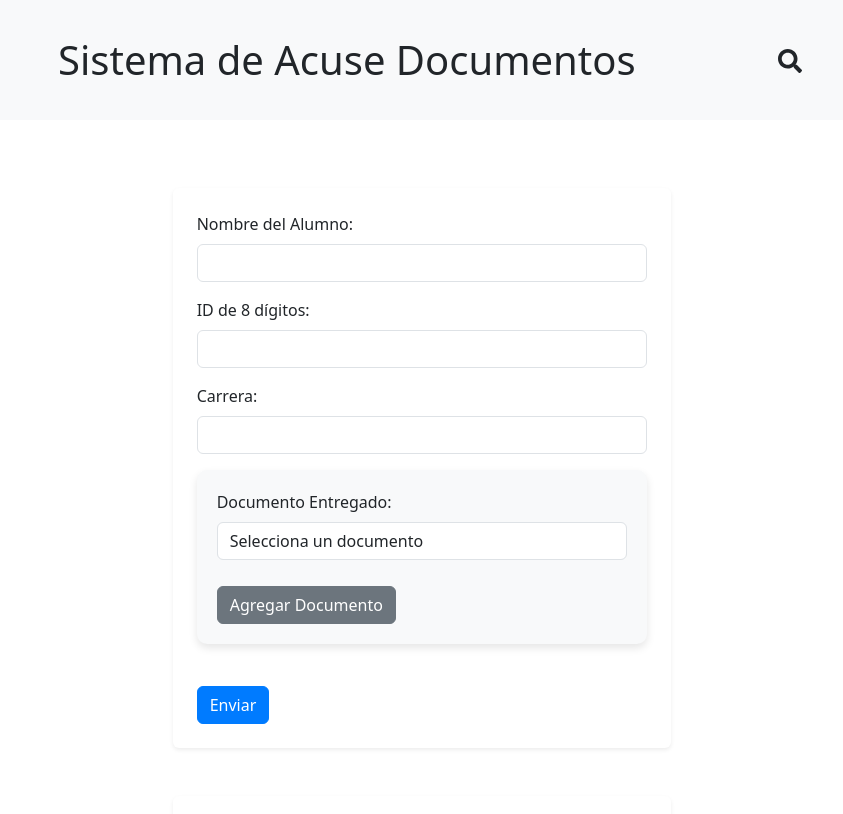
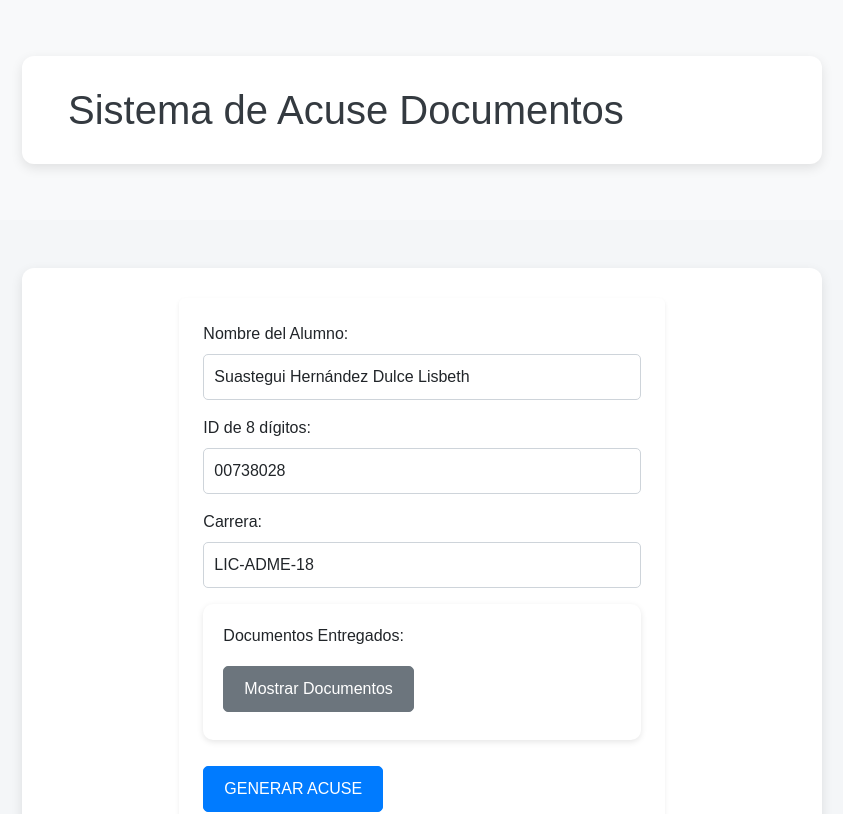
Before and after one commit to javiermenesescampos1232/SistemaAcuseUnid, a React (Create React App) app: page / in a window 1280 px wide. Shown: the top 814 px of the page, without its empty margins (218-1061 px from the left). Built offline with nearby package versions, Linux system fonts and the light colour scheme.

Commit message:
nuevos cambios

```diff
--- a/package.json
+++ b/package.json
@@ -3,6 +3,9 @@
   "version": "0.1.0",
   "private": true,
   "dependencies": {
+    "@emotion/react": "^11.11.4",
+    "@emotion/styled": "^11.11.5",
+    "@mui/material": "^5.15.21",
     "@testing-library/jest-dom": "^5.17.0",
     "@testing-library/react": "^13.4.0",
     "@testing-library/user-event": "^13.5.0",
--- a/src/App.css
+++ b/src/App.css
@@ -1,54 +1,95 @@
 /* App.css */
+
+body {
+  background-color: #f4f6f8;
+  font-family: 'Arial', sans-serif;
+}
 
 .container {
   max-width: 800px;
-  margin: auto;
-  padding: 20px;
+  margin: 40px auto;
+  padding: 30px;
+  background-color: #ffffff;
+  border-radius: 12px;
+  box-shadow: 0 4px 12px rgba(0, 0, 0, 0.1);
+}
+
+h1 {
+  text-align: center;
+  margin-bottom: 30px;
+  color: #343a40;
 }
 
 .form-group {
-  background-color: #f8f9fa;
+  background-color: #ffffff;
   padding: 20px;
   border-radius: 10px;
-  box-shadow: 0 4px 8px rgba(0, 0, 0, 0.1);
+  box-shadow: 0 2px 6px rgba(0, 0, 0, 0.1);
   margin-bottom: 20px;
 }
 
 .form-control {
-  margin-bottom: 10px;
+  margin-bottom: 15px;
+  padding: 10px;
+  border: 1px solid #ced4da;
+  border-radius: 5px;
+}
+
+.form-control:focus {
+  border-color: #80bdff;
+  outline: 0;
+  box-shadow: 0 0 5px rgba(128, 189, 255, 0.5);
 }
 
 .btn-primary {
   background-color: #007bff;
   border-color: #007bff;
+  color: #ffffff;
 }
 
 .btn-primary:hover {
-  background-color: #0069d9;
-  border-color: #0062cc;
+  background-color: #0056b3;
+  border-color: #004085;
 }
 
 .btn-secondary {
   background-color: #6c757d;
   border-color: #6c757d;
+  color: #ffffff;
 }
 
 .btn-secondary:hover {
-  background-color: #5a6268;
-  border-color: #545b62;
+  background-color: #545b62;
+  border-color: #3d4146;
 }
 
 .btn {
   margin-top: 10px;
-}
-
-h1 {
-  text-align: center;
-  margin-bottom: 20px;
+  padding: 10px 20px;
+  border-radius: 5px;
+  transition: background-color 0.3s, border-color 0.3s;
 }
 
 @media (max-width: 768px) {
   .container {
-    padding: 10px;
+    padding: 20px;
   }
 }
+
+.form-group.mb-3 {
+  overflow-x: auto;
+  max-width: 100%;
+}
+
+.documentos-lista {
+  display: flex;
+  flex-wrap: nowrap;
+  list-style-type: none;
+  padding-left: 0;
+  white-space: nowrap;
+}
+
+.documentos-lista .list-group-item {
+  flex: 0 0 auto;
+  margin-right: 10px;
+}
--- a/src/App.js
+++ b/src/App.js
@@ -1,49 +1,98 @@
 import React, { useState } from 'react';
 import 'bootstrap/dist/css/bootstrap.min.css';
+import Checkbox from '@mui/material/Checkbox';
+import FormControlLabel from '@mui/material/FormControlLabel';
+import jsPDF from 'jspdf'; // Importa jspdf para generar PDFs
 import './App.css';
-import { FaSearch } from 'react-icons/fa';
 
 const alumnos = [
   { id: '00738028', nombre: 'Suastegui Hernández Dulce Lisbeth', carrera: 'LIC-ADME-18' },
   { id: '00662244', nombre: 'Tabarez Guillén Jaylin Esmeralda', carrera: 'LIC-ADME-18' },
+  // ... otros estudiantes
+];
 
+const documentosOpciones = [
+  { id: 'Acta Nacimiento', label: 'Acta Nacimiento' },
+  { id: 'Curp', label: 'Curp' },
+  { id: 'certificado Prepa', label: 'certificado Prepa' },
+  { id: 'Comprobante de domicilio', label: 'Comprobante de domicilio' },
+  { id: 'Comprobante de pago de inscripción', label: 'Comprobante de pago de inscripción' },
+  { id: 'Fotografías', label: 'Fotografías:' },
 ];
 
 const App = () => {
-  const [documentos, setDocumentos] = useState([]);
-  const [busqueda, setBusqueda] = useState('');
-  const [alumnoSeleccionado, setAlumnoSeleccionado] = useState(null);
-  const [showSearch, setShowSearch] = useState(false);
+  const [alumnoSeleccionado, setAlumnoSeleccionado] = useState(alumnos[0]);
+  const [documentosSeleccionados, setDocumentosSeleccionados] = useState([]);
+  const [mostrarDocumentos, setMostrarDocumentos] = useState(false); // Estado para controlar la visibilidad de la lista de documentos
 
-  const handleSearch = (e) => {
-    setBusqueda(e.target.value);
-    const alumno = alumnos.find(a => a.id === e.target.value);
-    if (alumno) {
-      setAlumnoSeleccionado(alumno);
+  const handleCheckboxChange = (event) => {
+    const { value, checked } = event.target;
+    if (checked && !documentosSeleccionados.includes(value)) {
+      setDocumentosSeleccionados([...documentosSeleccionados, value]);
+    } else {
+      const newDocumentosSeleccionados = documentosSeleccionados.filter(doc => doc !== value);
+      setDocumentosSeleccionados(newDocumentosSeleccionados);
     }
   };
 
-  const handleAddDocumento = () => {
-    const documentoSeleccionado = document.getElementById('documentoEntregado').value;
-    if (documentoSeleccionado && !documentos.includes(documentoSeleccionado)) {
-      setDocumentos([...documentos, documentoSeleccionado]);
-    }
+  const handleNombreChange = (e) => {
+    setAlumnoSeleccionado({ ...alumnoSeleccionado, nombre: e.target.value });
   };
 
-  const handleRemoveDocumento = (index) => {
-    const newDocumentos = [...documentos];
-    newDocumentos.splice(index, 1);
-    setDocumentos(newDocumentos);
+  const handleIdChange = (e) => {
+    setAlumnoSeleccionado({ ...alumnoSeleccionado, id: e.target.value });
   };
 
-  const handleSearchSubmit = (e) => {
-    e.preventDefault();
-    const alumno = alumnos.find(a => a.id === busqueda);
-    if (alumno) {
-      setAlumnoSeleccionado(alumno);
-    } else {
-      setAlumnoSeleccionado(null);
-    }
+  const handleCarreraChange = (e) => {
+    setAlumnoSeleccionado({ ...alumnoSeleccionado, carrera: e.target.value });
+  };
+
+  const toggleMostrarDocumentos = () => {
+    setMostrarDocumentos(!mostrarDocumentos);
+  };
+
+  const generarAcusePDF = () => {
+    const fecha = new Date().toISOString().split('T')[0];
+    const { nombre, id, carrera } = alumnoSeleccionado;
+    const documento = documentosSeleccionados.map(doc => documentosOpciones.find(opcion => opcion.id === doc).label).join(', ');
+
+    const acuseTemplate = `
+      Campus: Acapulco
+      ACUSE DE RECEPCIÓN DE DOCUMENTOS
+      Nombre del Estudiante: ${nombre} ID: ${id}
+      Programa: ${carrera} Fecha: ${fecha}
+      Se hace constar que el estudiante hace entrega de los siguientes documentos:
+      - ${documento}
+      * Bajo protesta de decir verdad, el estudiante manifiesta que los documentos originales entregados, son auténticos; en caso contrario, deslinda de toda
+      responsabilidad a la Universidad Interamericana para el Desarrollo (UNID) y acepta que se hará acreedor a las sanciones que el Reglamento General de
+      Estudiantes del Sistema UNID vigente establece, así como a las leyes correspondientes del país.
+      * El estudiante se da por enterado de que la documentación original entregada, quedará bajo resguardo en la Coordinación de Servicios Escolares durante el
+      tiempo que dure la carrera elegida y durante el proceso de titulación y le será regresada cuando finalicen dichos trámites.
+      Firma de Alumno(a) Firma del Coordinador de Servicios Escolares
+      Para el estudiante
+      \n\n
+      Campus: Acapulco
+      ACUSE DE RECEPCIÓN DE DOCUMENTOS
+      Nombre del Estudiante: ${nombre} ID: ${id}
+      Programa: ${carrera} Fecha: ${fecha}
+      Se hace constar que el estudiante hace entrega de los siguientes documentos:
+      - ${documento}
+      * Bajo protesta de decir verdad, el estudiante manifiesta que los documentos originales entregados, son auténticos; en caso contrario, deslinda de toda
+      responsabilidad a la Universidad Interamericana para el Desarrollo (UNID) y acepta que se hará acreedor a las sanciones que el Reglamento General de
+      Estudiantes del Sistema UNID vigente establece, así como a las leyes correspondientes del país.
+      * El estudiante se da por enterado de que la documentación original entregada, quedará bajo resguardo en la Coordinación de Servicios Escolares durante el
+      tiempo que dure la carrera elegida y durante el proceso de titulación y le será regresada cuando finalicen dichos trámites.
+      Firma de Alumno(a) Firma del Coordinador de Servicios Escolares
+      Para el Campus
+    `;
+
+    // Configuración de PDF
+    const doc = new jsPDF();
+    const splitText = doc.splitTextToSize(acuseTemplate, 180);
+    doc.text(splitText, 10, 10);
+
+    // Descarga del PDF
+    doc.save('acuse_documento.pdf');
   };
 
   return (
@@ -52,29 +101,7 @@ const App = () => {
         <div className="container-fluid bg-light py-3">
           <div className="container">
             <div className="d-flex align-items-center justify-content-between">
-              <div className="d-flex align-items-center">
-                <h1 className="ms-3 mb-0">Sistema de Acuse Documentos</h1>
-              </div>
-              <div className="search-container">
-                <FaSearch
-                  className="search-icon"
-                  onClick={() => setShowSearch(!showSearch)}
-                  style={{ cursor: 'pointer', fontSize: '1.5em' }}
-                />
-                {showSearch && (
-                  <form onSubmit={handleSearchSubmit} className="search-form">
-                    <input
-                      type="text"
-                      className="form-control"
-                      id="searchInput"
-                      placeholder="Buscar ID de Estudiante..."
-                      value={busqueda}
-                      onChange={handleSearch}
-                    />
-                    <button type="submit" className="btn btn-primary mt-2" id="searchSubmit">Buscar</button>
-                  </form>
-                )}
-              </div>
+              <h1 className="ms-3 mb-0">Sistema de Acuse Documentos</h1>
             </div>
           </div>
         </div>
@@ -90,8 +117,8 @@ const App = () => {
                   type="text"
                   id="nombreAlumno"
                   className="form-control"
-                  value={alumnoSeleccionado ? alumnoSeleccionado.nombre : ''}
-                  readOnly
+                  value={alumnoSeleccionado.nombre}
+                  onChange={handleNombreChange}
                   required
                 />
               </div>
@@ -101,8 +128,8 @@ const App = () => {
                   type="text"
                   id="idAlumno"
                   className="form-control"
-                  value={alumnoSeleccionado ? alumnoSeleccionado.id : ''}
-                  readOnly
+                  value={alumnoSeleccionado.id}
+                  onChange={handleIdChange}
                   required
                 />
               </div>
@@ -112,53 +139,32 @@ const App = () => {
                   type="text"
                   id="carreraAlumno"
                   className="form-control"
-                  value={alumnoSeleccionado ? alumnoSeleccionado.carrera : ''}
-                  readOnly
+                  value={alumnoSeleccionado.carrera}
+                  onChange={handleCarreraChange}
                   required
                 />
               </div>
               <div className="form-group mb-3">
-                <label htmlFor="documentoEntregado" className="form-label">Documento Entregado:</label>
-                <select id="documentoEntregado" className="form-control" required>
-                  <option value="" disabled selected>Selecciona un documento</option>
-                  <option value="certificado_estudios">Certificado de Estudios</option>
-                  <option value="boleta_calificaciones">Boleta de Calificaciones</option>
-                  <option value="titulo_universitario">Título Universitario</option>
-                  <option value="diploma_especialidad">Diploma de Especialidad</option>
-                  <option value="constancia_inscripcion">Constancia de Inscripción</option>
-                  <option value="constancia_estudios">Constancia de Estudios</option>
-                  <option value="carta_buena_conducta">Carta de Buena Conducta</option>
-                  <option value="kardex">Kardex</option>
-                  <option value="constancia_no_adeudo">Constancia de No Adeudo</option>
-                  <option value="certificado_servicio_social">Certificado de Servicio Social</option>
-                  <option value="carta_pasante">Carta de Pasante</option>
-                  <option value="constancia_practicas_profesionales">Constancia de Prácticas Profesionales</option>
-                  <option value="constancia_actividades_complementarias">Constancia de Actividades Complementarias</option>
-                  <option value="certificado_medico">Certificado Médico</option>
-                  <option value="comprobante_pago_inscripcion">Comprobante de Pago de Inscripción</option>
-                  <option value="comprobante_pago_colegiatura">Comprobante de Pago de Colegiatura</option>
-                  <option value="carta_liberacion_servicio_social">Carta de Liberación de Servicio Social</option>
-                  <option value="carta_recomendacion">Carta de Recomendación</option>
-                  <option value="carta_presentacion_practicas_profesionales">Carta de Presentación para Prácticas Profesionales</option>
-                  <option value="acta_examen_profesional">Acta de Examen Profesional</option>
-                </select>
-                <button type="button" id="addDocumento" className="btn btn-secondary mt-3" onClick={handleAddDocumento}>Agregar Documento</button>
+                <label htmlFor="documentoEntregado" className="form-label">Documentos Entregados:</label>
+                <div>
+                  <button type="button" className="btn btn-secondary mb-2" onClick={toggleMostrarDocumentos}>
+                    {mostrarDocumentos ? 'Ocultar Documentos' : 'Mostrar Documentos'}
+                  </button>
+                </div>
+                {mostrarDocumentos && (
+                  <ul className="list-group documentos-lista">
+                    {documentosOpciones.map(doc => (
+                      <li key={doc.id} className="list-group-item">
+                        <FormControlLabel
+                          control={<Checkbox onChange={handleCheckboxChange} value={doc.id} />}
+                          label={doc.label}
+                        />
+                      </li>
+                    ))}
+                  </ul>
+                )}
               </div>
-              <ul id="documentosSeleccionados" className="list-group mb-3">
-                {documentos.map((doc, index) => (
-                  <li key={index} className="list-group-item d-flex justify-content-between align-items-center">
-                    {doc}
-                    <span
-                      className="badge bg-success rounded-pill"
-                      style={{ cursor: 'pointer' }}
-                      onClick={() => handleRemoveDocumento(index)}
-                    >
-                      ✔
-                    </span>
-                  </li>
-                ))}
-              </ul>
-              <button type="submit" className="btn btn-primary">Enviar</button>
+              <button type="button" className="btn btn-primary" onClick={generarAcusePDF}>GENERAR ACUSE</button>
             </form>
           </div>
         </div>
@@ -166,10 +172,9 @@ const App = () => {
         <div className="row justify-content-center mt-5">
           <div className="col-lg-8">
             <div id="comprobantes" className="bg-white p-4 rounded shadow-sm">
-              <h2 className="mb-4">Comprobantes para coordinacion académica</h2>
+              <h2 className="mb-4">Comprobantes para coordinación académica</h2>
               <div id="comprobanteAlumno"></div>
               <div id="comprobantePersonal"></div>
-              <button id="generarPdf" className="btn btn-primary mt-3">DESCARGAR PDF</button>
             </div>
           </div>
         </div>
```
Also changed, not shown: 1 other file (tests, documents, lock files or other folders).
